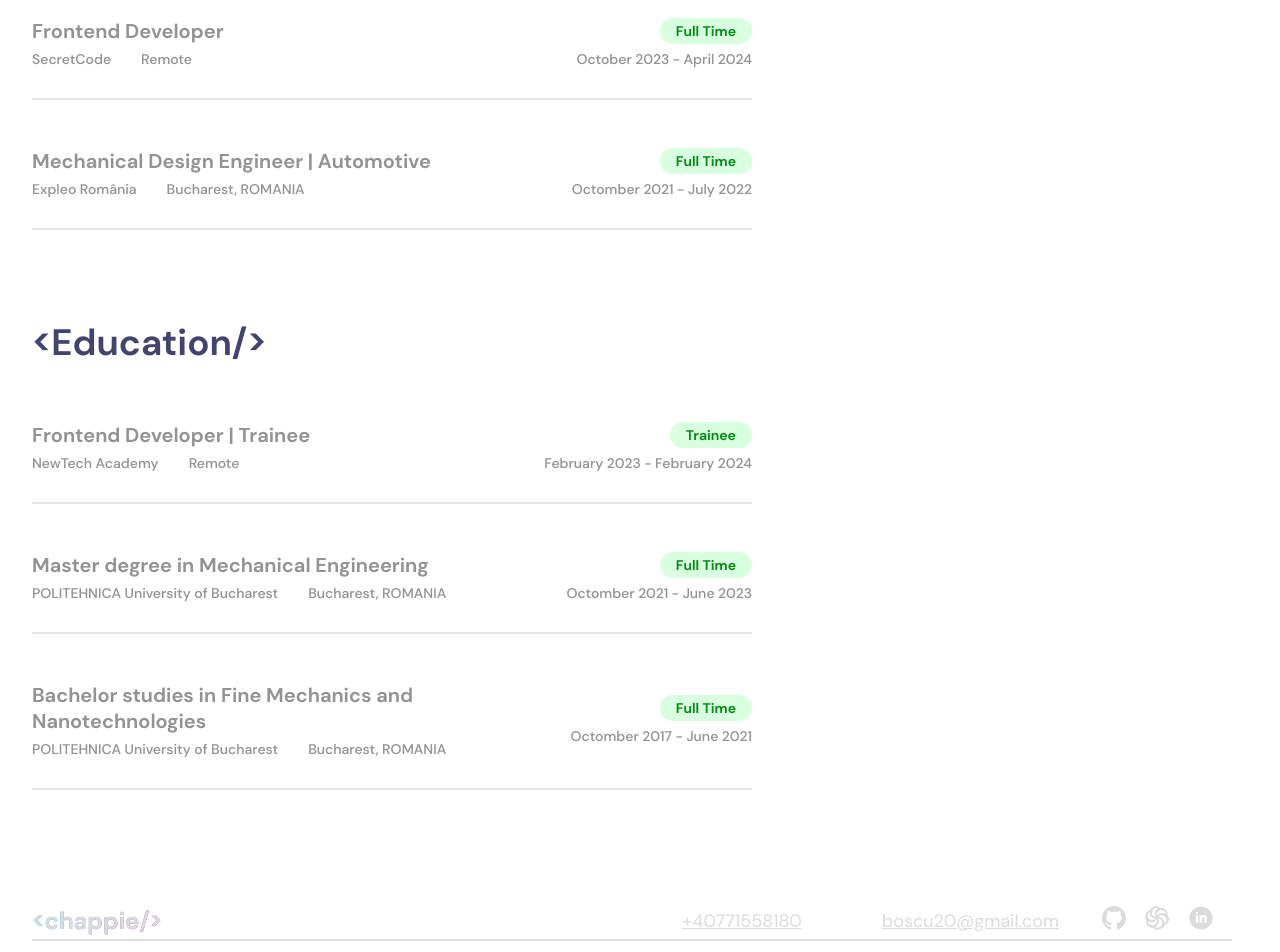
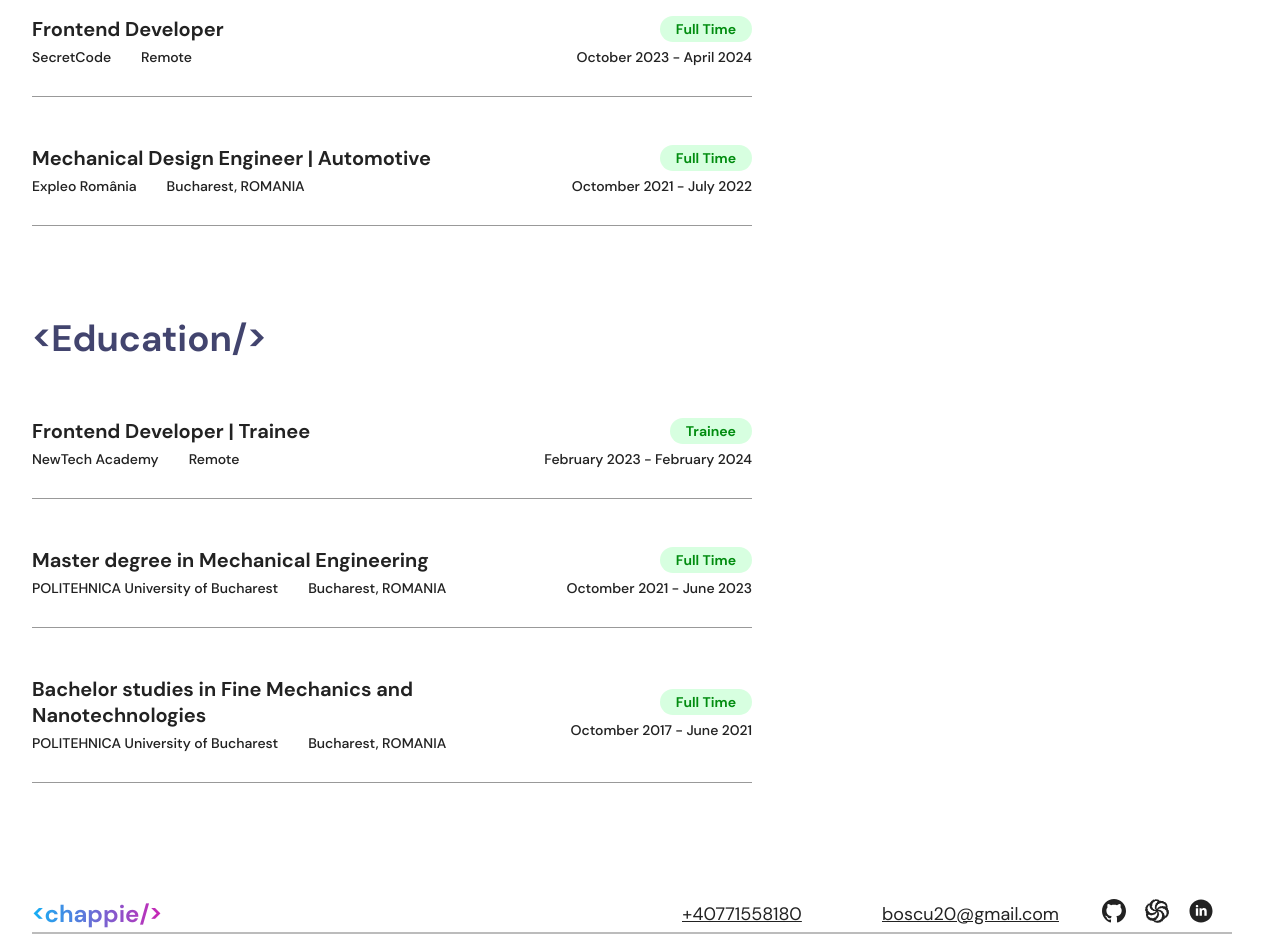
Before and after one commit to mrchappie/portfolio_v3, a Next.js app: page /about in a window 1280 px wide. Shown: the part 1060-2012 px from the top of the page. Built offline with nearby package versions, Linux system fonts and the light colour scheme.

Commit message:
refactor for better accessibility

```diff
--- a/components/footer/footerComponent.js
+++ b/components/footer/footerComponent.js
@@ -10,10 +10,8 @@ const footerComponent = () => {
   return (
     <footer className={styles.footer}>
       <section className={styles.footer__contact}>
-        <LogoComponent
-          style={{ '-webkit-text-fill-color': '#dbdbdb' }}
-        ></LogoComponent>
-        <div className={styles.contact__options} style={{ color: '#dbdbdb' }}>
+        <LogoComponent></LogoComponent>
+        <div className={styles.contact__options}>
           <div className={styles.contact__options__phone}>
             <a href={`tel:${userInformation.phoneNumber}`}>
               {userInformation.phoneNumber}
@@ -25,7 +23,7 @@ const footerComponent = () => {
             </a>
           </div>
         </div>
-        <SocialLinks style={{ fill: '#dbdbdb' }}></SocialLinks>
+        <SocialLinks></SocialLinks>
       </section>
       <div className={styles.divider}></div>
       <section className={styles.footer__navigation}>
--- a/components/footer/footerComponent.module.scss
+++ b/components/footer/footerComponent.module.scss
@@ -24,6 +24,7 @@
 
       > :nth-child(n) {
         width: 200px;
+        color: var(--text);
       }
     }
 
--- a/components/projectCard/projectCard.module.scss
+++ b/components/projectCard/projectCard.module.scss
@@ -29,6 +29,9 @@
     @extend %flex-column;
     justify-content: initial;
     align-items: initial;
+    border-top-width: 1px;
+    border-top-color: var(--border);
+    border-top-style: solid;
 
     padding: 30px;
     position: relative;
--- a/components/socialLinks/socialLinks.module.scss
+++ b/components/socialLinks/socialLinks.module.scss
@@ -13,6 +13,10 @@
     &:hover {
       scale: 1.2;
     }
+
+    svg {
+      fill: var(--text);
+    }
   }
 
   .img {
--- a/pages/about/about.module.scss
+++ b/pages/about/about.module.scss
@@ -41,7 +41,8 @@
 
     &__job {
       @extend %flex-row;
-      border-bottom: 2px solid rgba($color: #000000, $alpha: 0.1);
+      border-bottom: 1px solid;
+      border-bottom-color: var(--divider);
       padding-block: $padding-24;
       margin-block: $margin-24;
 
@@ -103,7 +104,8 @@
 
     &__job {
       @extend %flex-row;
-      border-bottom: 2px solid rgba($color: #000000, $alpha: 0.1);
+      border-bottom: 1px solid;
+      border-bottom-color: var(--divider);
       padding-block: $padding-24;
       margin-block: $margin-24;
 
@@ -163,7 +165,8 @@
 
     &__type {
       @extend %flex-row;
-      border-bottom: 2px solid rgba($color: #000000, $alpha: 0.1);
+      border-bottom: 1px solid;
+      border-bottom-color: var(--divider);
       padding-block: $padding-24;
       margin-block: $margin-24;
 
--- a/pages/projects/projectsPage.module.scss
+++ b/pages/projects/projectsPage.module.scss
@@ -18,7 +18,7 @@
     text-align: center;
     font-size: clamp(1rem, 1rem + 1vw, 32px);
     font-weight: $font-weight-400;
-    color: $text-dark;
+    color: var(--text);
 
     padding-block: $padding-16;
   }
--- a/pages/tech_stack/techStackPage.module.scss
+++ b/pages/tech_stack/techStackPage.module.scss
@@ -19,7 +19,7 @@
     text-align: center;
     font-size: clamp(1rem, 1rem + 1vw, 32px);
     font-weight: $font-weight-400;
-    color: $text-dark;
+    color: var(--text);
 
     padding-block: $padding-16;
   }
--- a/styles/css/globals.css
+++ b/styles/css/globals.css
@@ -34,9 +34,10 @@ a {
   :root {
     --heading-color: #42446e;
     --background-color: #ffffff;
-    --background-color-second: #e7e7e7;
-    --text: #949292;
+    --background-color-second: #ffffff;
+    --text: #222222;
     --border: #222222;
+    --divider: rgba(0, 0, 0, 0.4);
   }
 }
 
@@ -47,6 +48,6 @@ a {
     --background-color: #222222;
     --background-color-second: #2b2b2b;
     --text: #dbdbdb;
-    --border: #a7a7a7;
+    --divider: rgba(255, 255, 255, 0.4);
   }
 }
```
